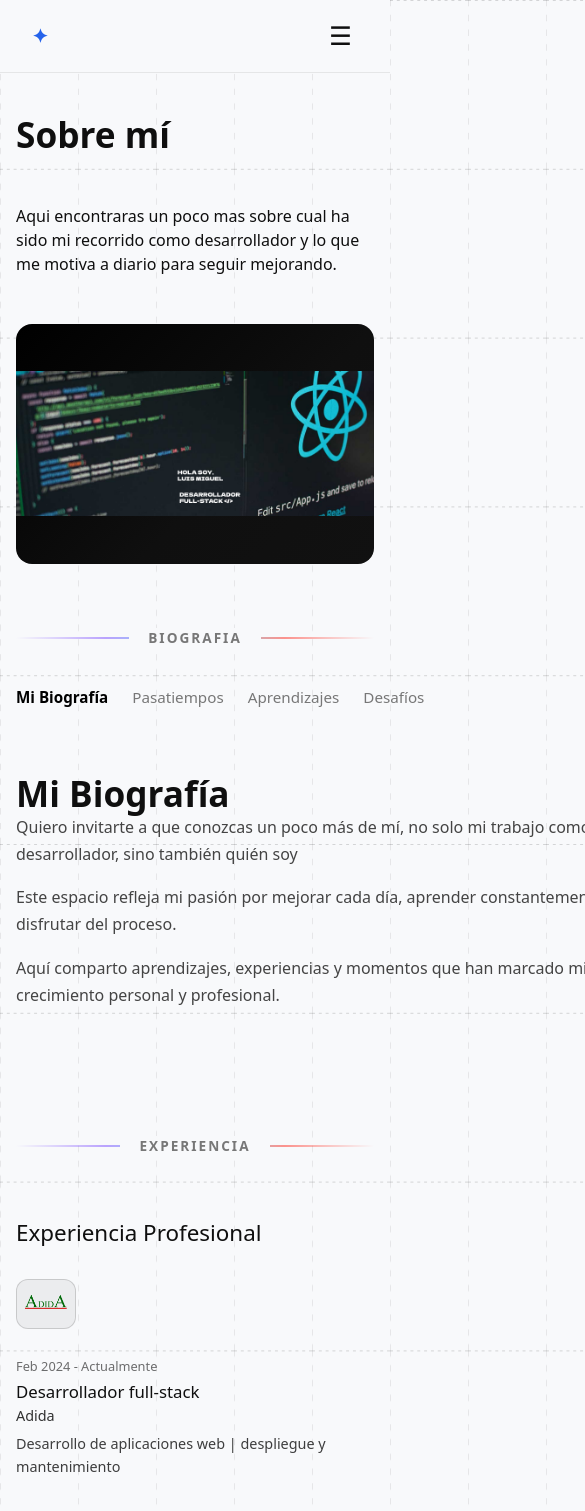
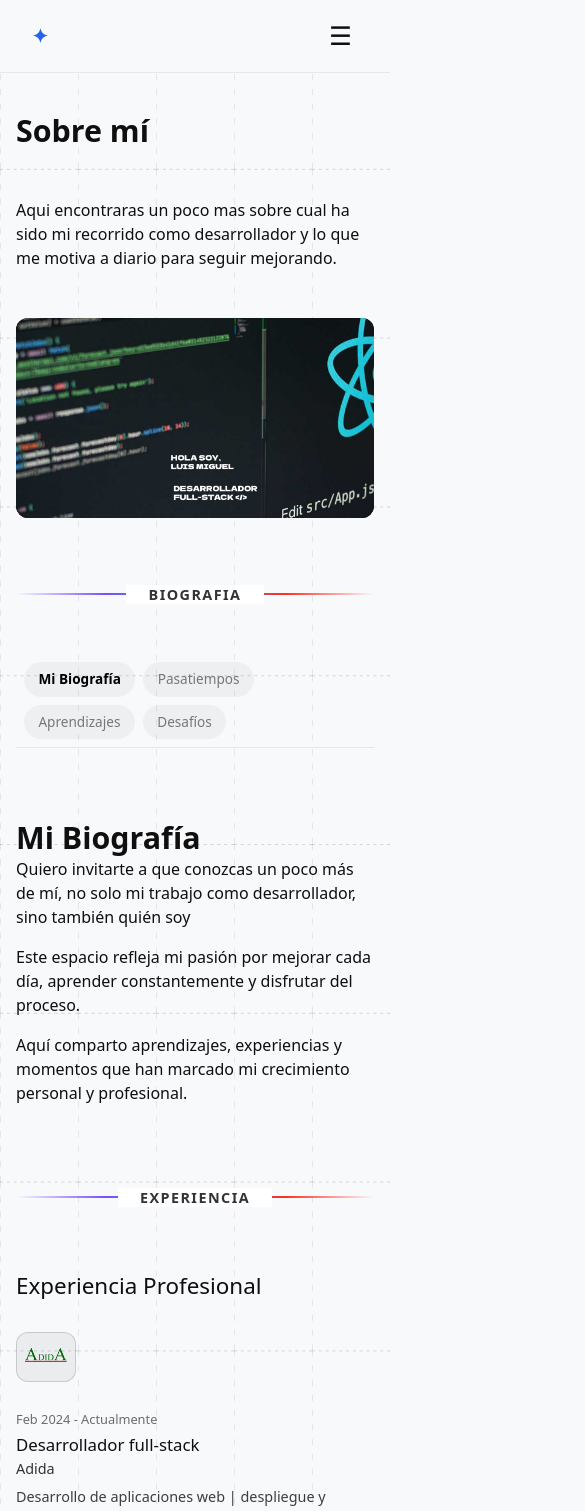
Before and after one commit to Luismi05/Portafolio, a React (Vite) app: page /about in a window 390 px wide. Shown: the top 1511 px of the page, 585 px wide, since content can reach past the window. Built offline with nearby package versions, Linux system fonts and the light colour scheme.

Commit message:
Ajuste al responsive de about

```diff
--- a/src/pages/About/About.css
+++ b/src/pages/About/About.css
@@ -1,4 +1,21 @@
-/* ABOUT /  */
+/* layout */
+
+.about__tabs {
+    display: grid;
+    grid-template-columns: 200px 1fr;
+    gap: 3rem;
+    align-items: flex-start;
+}
+
+.about__content {
+    width: 100%;
+    max-width: 600px;
+    height: auto;
+    animation: fadeIn 0.4s ease;
+}
+
+/* about, sidebr, tabs */
+
 .about__sidebar {
     display: flex;
     flex-direction: column;
@@ -19,7 +36,7 @@
     transition: all 0.25s ease;
 }
 
-/* línea lateral */
+/* Indicador lateral */
 .about__sidebar button::before {
     content: '';
     position: absolute;
@@ -33,12 +50,12 @@
     transition: all 0.25s ease;
 }
 
-/* hover */
+/* Hover */
 .about__sidebar button:hover {
     color: #000;
 }
 
-/* estado activo */
+/* Active */
 .about__sidebar button.active {
     font-weight: 600;
     color: #000;
@@ -48,26 +65,18 @@
     background: linear-gradient(135deg, #00ffd5, #ff00c8);
 }
 
+/*dark mode sidebar */
+
 [data-theme='dark'] .about__sidebar button {
     color: #fff;
 }
 
-[data-theme='dark'] .about__sidebar button:hover {
-    color: #ff0000;
-}
-
+[data-theme='dark'] .about__sidebar button:hover,
 [data-theme='dark'] .about__sidebar button.active {
     color: #ff0000;
 }
 
-
-
-/* about content */
-
-.about__content {
-    width: 600px;
-    height: 300px;
-}
+/* about, header, intro */
 
 .about__title h1 {
     font-size: 3rem;
@@ -76,7 +85,6 @@
     margin: 0;
 }
 
-/* Descripción inicial */
 .about__description {
     max-width: 900px;
     display: flex;
@@ -84,59 +92,28 @@
     gap: 2rem;
 }
 
-/* Banner principal */
+
+/* about banner */
+
 .about__banner {
     width: 100%;
     height: 320px;
     border-radius: 16px;
-    background: linear-gradient(135deg,
-            #000 0%,
-            #0f0f0f 60%,
-            #111 100%);
+    background: linear-gradient(135deg, #000 0%, #0f0f0f 60%, #111 100%);
     display: flex;
     align-items: center;
     justify-content: center;
-    color: #fff;
-    font-weight: 600;
-    letter-spacing: 1px;
     overflow: hidden;
 }
 
 .about__banner img {
     width: 100%;
-}
-
-/*dividir biografia*/
-
-.section-divider {
-    width: 100%;
-    margin: 4rem 0 2rem;
-    display: flex;
-    align-items: center;
-    justify-content: center;
-    position: relative;
-}
-
-.section-divider::before {
-    content: '';
-    position: absolute;
-    width: 100%;
-    height: 1px;
-    background: rgba(0, 0, 0, 0.1);
-}
-
-.section-divider span {
-    background: var(--bg, #fff);
-    padding: 0 1.2rem;
-    font-size: 0.85rem;
-    letter-spacing: 2px;
-    text-transform: uppercase;
-    color: #777;
-    z-index: 1;
+    height: 100%;
+    object-fit: cover;
 }
 
 
-/* biografia content */
+/* about biography */
 
 .about_description {
     display: grid;
@@ -145,7 +122,6 @@
     margin-top: 1.5rem;
 }
 
-/* Sidebar izquierda (Biografía, Pasatiempos...) */
 .about_description>div:first-child {
     display: flex;
     flex-direction: column;
@@ -163,11 +139,6 @@
     color: #000;
 }
 
-[data-theme='dark'] .about_description p {
-    color: #fff;
-}
-
-/* Texto principal */
 .about_description>div:last-child {
     max-width: 600px;
 }
@@ -179,7 +150,11 @@
     margin-bottom: 1rem;
 }
 
-/* utilidades */
+[data-theme='dark'] .about_description p {
+    color: #fff;
+}
+
+/* utilities */
 
 .mt-5 {
     margin-top: 3rem;
@@ -193,32 +168,7 @@
     width: 50%;
 }
 
-/* responsive */
-
-@media (max-width: 900px) {
-    .about_description {
-        grid-template-columns: 1fr;
-        gap: 2rem;
-    }
-
-    .w-50 {
-        width: 100%;
-    }
-
-    .about__title h1 {
-        font-size: 2.2rem;
-    }
-
-    .about__banner {
-        height: 240px;
-    }
-}
-
-.about__content {
-    animation: fadeIn 0.4s ease;
-}
-
-
+/* animations */
 
 @keyframes fadeIn {
     from {
@@ -233,16 +183,79 @@
 }
 
 
+/* responsive */
+
 @media (max-width: 900px) {
+
+    .w-50 {
+        width: 100%;
+    }
+
+    .about__tabs {
+        display: flex;
+        flex-direction: column;
+        width: 100%;
+    }
+
     .about__sidebar {
         flex-direction: row;
-        gap: 1.5rem;
+        align-items: center;
+        gap: 0.5rem;
+        flex-wrap: wrap;
+
         position: relative;
         top: 0;
+
+        width: 100%;
+        padding: 0.5rem;
         margin-bottom: 1.5rem;
+
+        overflow-x: auto;
+        scrollbar-width: none;
+        border-bottom: 1px solid rgba(0, 0, 0, 0.08);
+    }
+
+    .about__sidebar::-webkit-scrollbar {
+        display: none;
+    }
+
+    .about__sidebar button {
+        padding: 0.45rem 0.9rem;
+        font-size: 0.85rem;
+        border-radius: 999px;
+        white-space: nowrap;
+        background: rgba(0, 0, 0, 0.04);
     }
 
     .about__sidebar button::before {
         display: none;
     }
+
+    .about__title h1 {
+        font-size: 2.2rem;
+    }
+
+    .about__banner {
+        height: 240px;
+    }
+
+    .about_description {
+        grid-template-columns: 1fr;
+        gap: 2rem;
+    }
 }
+
+@media (max-width: 600px) {
+    .about__title h1 {
+        font-size: 1.9rem;
+    }
+
+    .about__banner {
+        height: 200px;
+        border-radius: 12px;
+    }
+
+    .about_description p {
+        font-size: 0.95rem;
+    }
+}
--- a/src/pages/About/Biography.jsx
+++ b/src/pages/About/Biography.jsx
@@ -27,10 +27,10 @@ const Biography = () => {
                 text='Biografia'
             />
 
-            <section className='about_description w-50 mt-2'>
+            <section className="about__tabs mt-2">
 
-                {/* SIDEBAR */}
-                <aside className='about__sidebar'>
+                {/* SIDEBAR / TABS */}
+                <aside className="about__sidebar">
                     {Object.keys(sections).map(key => (
                         <button
                             key={key}
@@ -43,8 +43,8 @@ const Biography = () => {
                 </aside>
 
                 {/* CONTENT */}
-                <div className='about__content'>
-                    <header className='about__title'>
+                <div className="about__content">
+                    <header className="about__title">
                         <h1>{sections[activeSection].title}</h1>
                     </header>
 
@@ -54,6 +54,7 @@ const Biography = () => {
                 </div>
 
             </section>
+
         </div>
     )
 }
```
